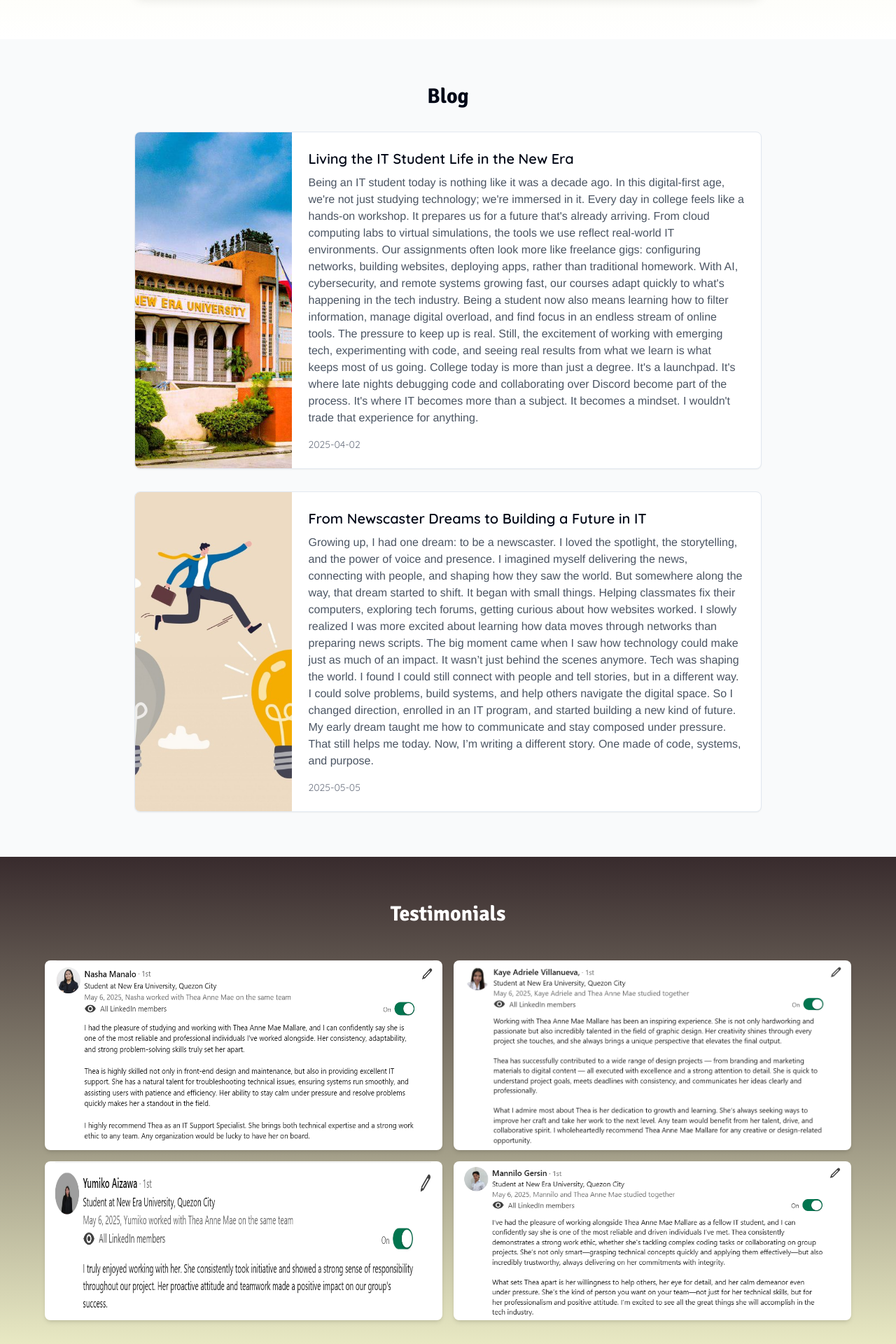
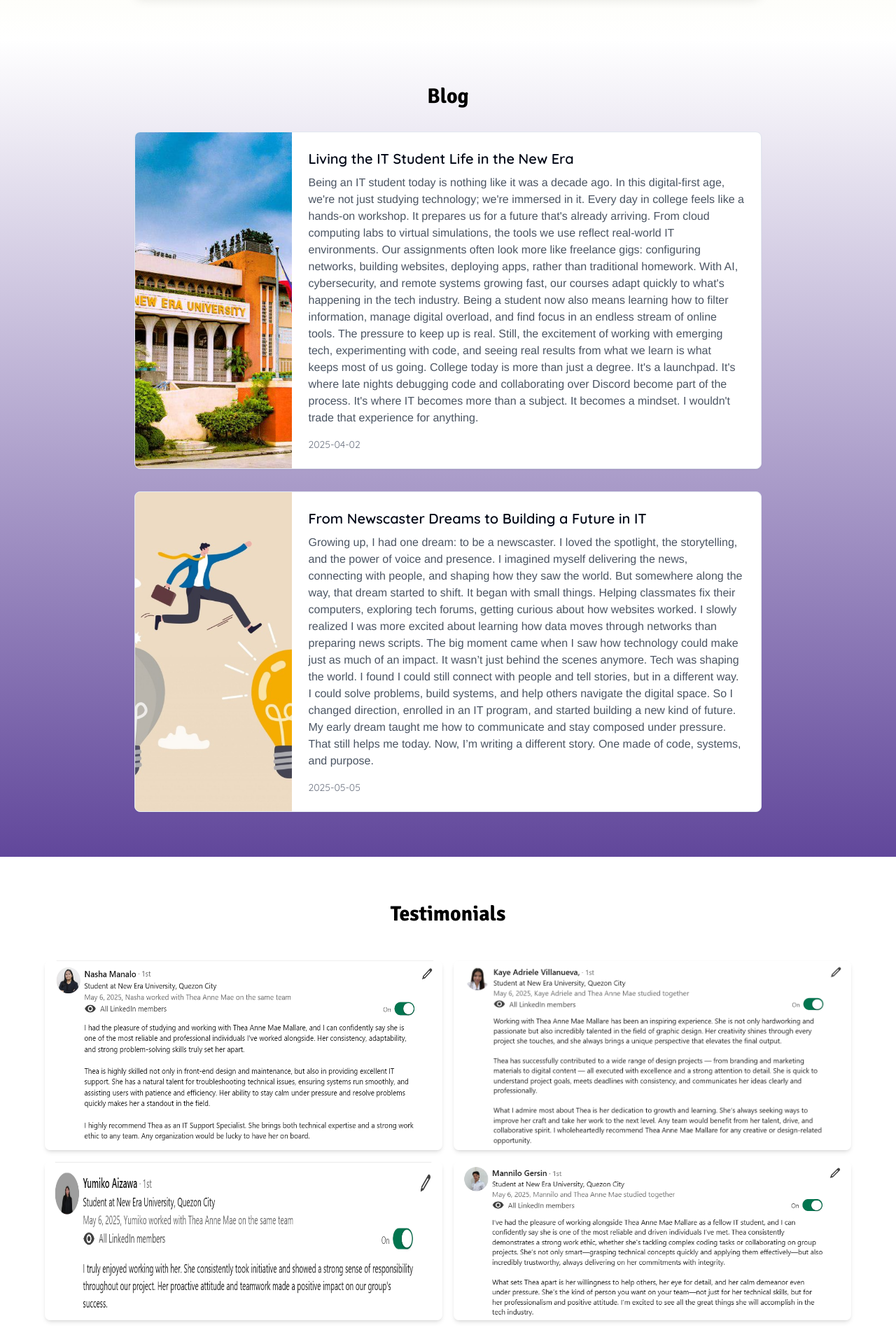
Before and after one commit to TheaAnneMaeMallare/thea-website-9732b47a, a React (Vite) app: page / in a window 1280 px wide. Shown: the part 1940-3860 px from the top of the page at 70% size. Built offline with nearby package versions, Linux system fonts and the light colour scheme; a web font is replaced by a local one.

Commit message:
Update Index.tsx

```diff
--- a/src/pages/Index.tsx
+++ b/src/pages/Index.tsx
@@ -101,9 +101,9 @@ const Index = () => {
       </section>
 
  {/* Blog Section */}
-      <section id="blog" className="section-padding bg-gray-50">
+<section id="blog" className="section-padding bg-gradient-to-b from-white to-[#61479B]">
   <div className="container mx-auto">
-          <h2 className="text-3xl font-bold mb-8 text-center font-signika">Blog</h2>
+    <h2 className="text-3xl font-bold mb-8 text-center font-signika text-black">Blog</h2>
     <div className="grid md:grid-cols-1 gap-8 max-w-4xl mx-auto">
       {blogPosts.map((post) => (
         <Card key={post.title} className="overflow-hidden">
@@ -124,10 +124,11 @@ const Index = () => {
     </div>
   </div>
 </section>
+
 {/* Testimonials Section */}
-<section id="testimonials" className="section-padding bg-gradient-to-b from-[#382B2D] to-[#F0F1CA]">
+<section id="testimonials" className="section-padding bg-white"> {/* Changed to a solid white background */}
   <div className="container mx-auto">
-    <h2 className="text-3xl font-bold mb-12 text-center font-signika text-white">Testimonials</h2>
+    <h2 className="text-3xl font-bold mb-12 text-center font-signika text-black">Testimonials</h2> {/* Changed text color to black for better contrast */}
     <div className="grid grid-cols-1 sm:grid-cols-2 gap-4">
       <div className="flex justify-center">
         <img
@@ -199,7 +200,7 @@ const Index = () => {
             src="https://thea-portfolio.h5p.com/content/1292577842197727738/embed"
             aria-label="What I Do When I'm Feeling Overwhelmed Doing a Project"
             width="100%"
-            height="250"
+            height="230"
             frameBorder="0"
             allowFullScreen
             allow="autoplay *; geolocation *; microphone *; camera *; midi *; encrypted-media *"
```
Lines whose indentation alone changed are shown as unchanged.
